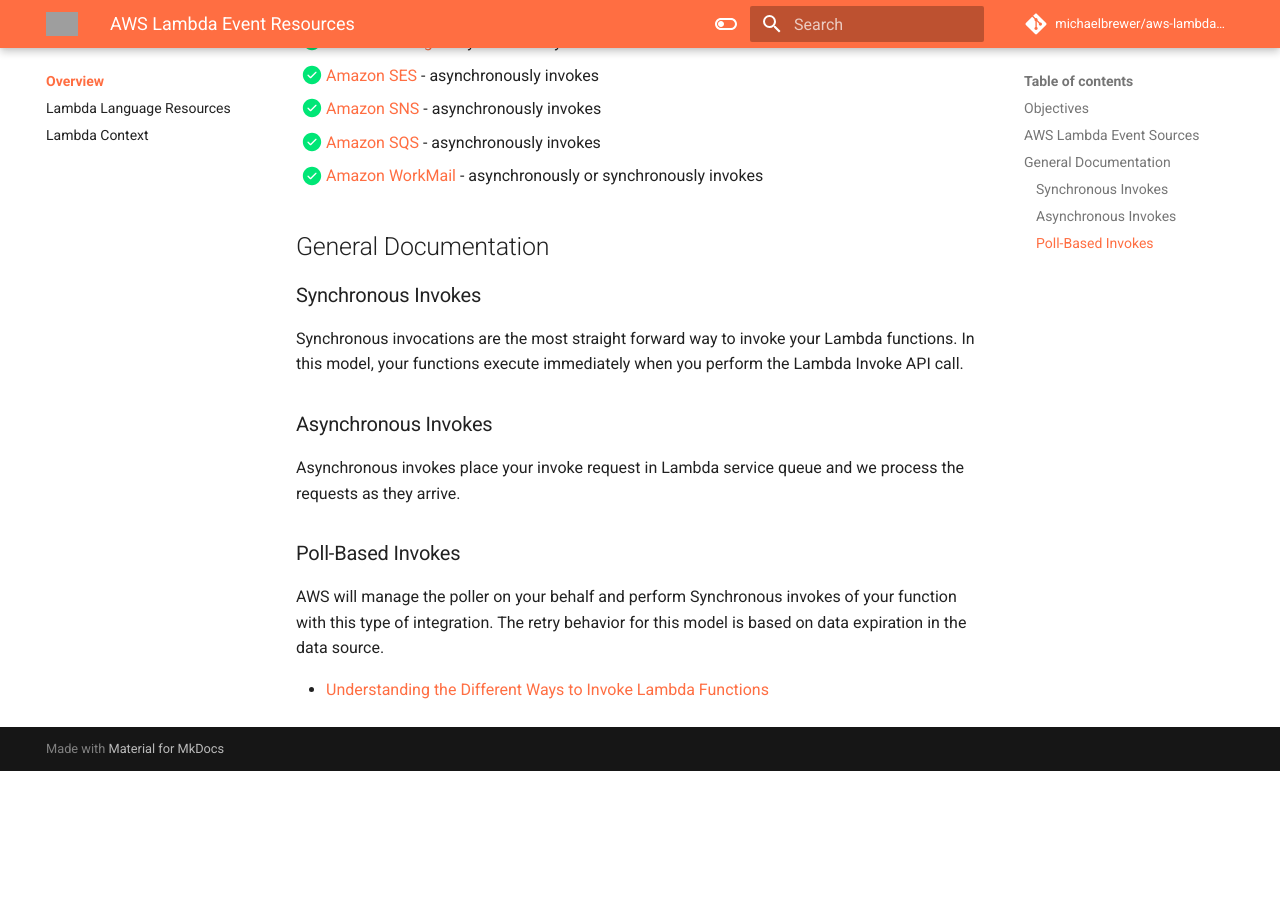
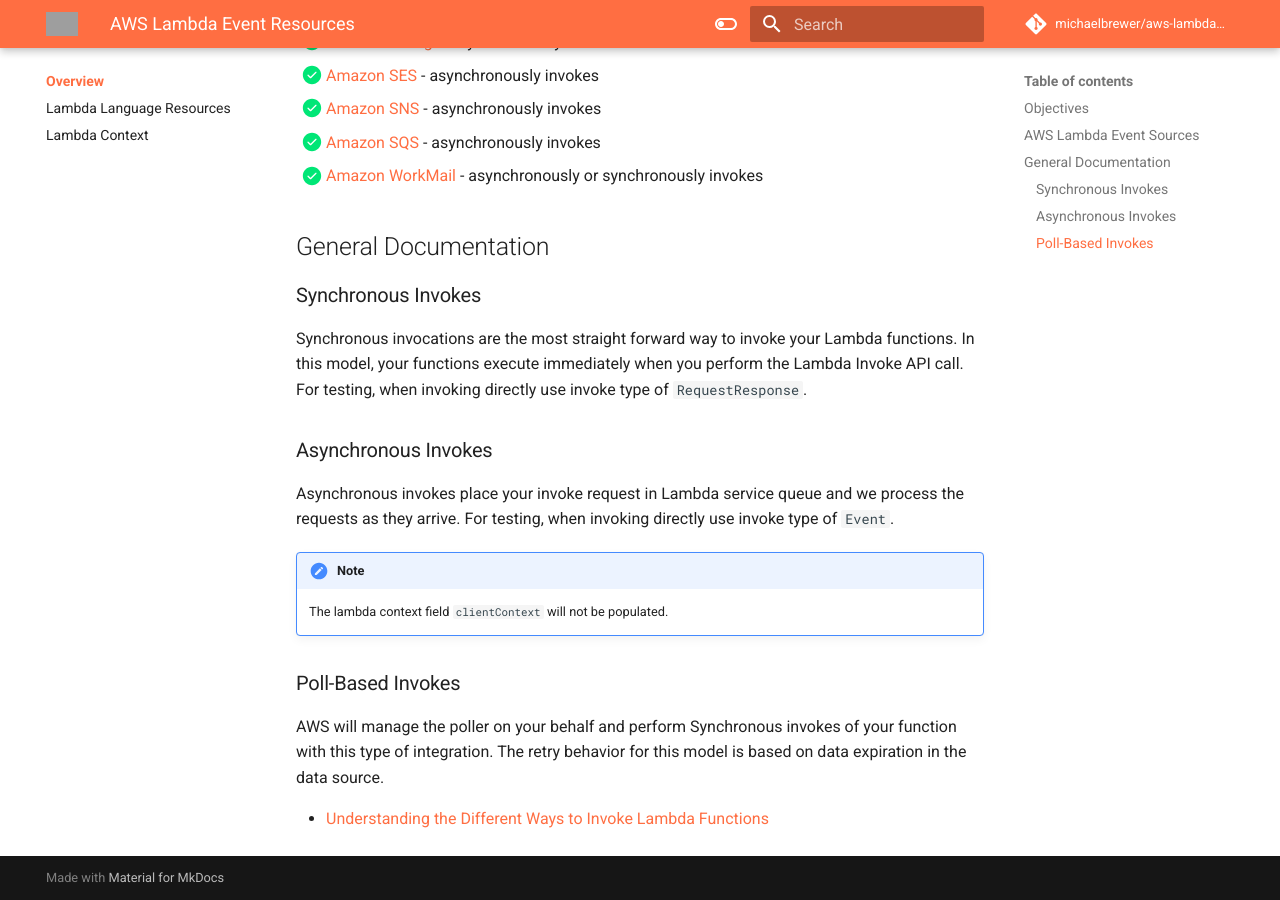
Before and after one commit to michaelbrewer/aws-lambda-events, an MkDocs documentation site: the page built from docs/index.md, in a window 1280 px wide and 900 px high, scrolled down 1886 px. Built offline with MkDocs 1.6.1 and Material for MkDocs 9.7.7, drawn with Linux system fonts in a browser that asks for light colours; comment, search, counter and statistics services are not loaded; before the commit the page ends 2657 px from its top, so only the background shows below that; grey boxes are pictures that could not be loaded.

Commit message:
chore: Add note about client context.

```diff
--- a/docs/index.md
+++ b/docs/index.md
@@ -62,11 +62,14 @@
 
 ### Synchronous Invokes
 
-Synchronous invocations are the most straight forward way to invoke your Lambda functions. In this model, your functions execute immediately when you perform the Lambda Invoke API call.
+Synchronous invocations are the most straight forward way to invoke your Lambda functions. In this model, your functions execute immediately when you perform the Lambda Invoke API call. For testing, when invoking directly use invoke type of `RequestResponse`.
 
 ### Asynchronous Invokes
 
-Asynchronous invokes place your invoke request in Lambda service queue and we process the requests as they arrive.
+Asynchronous invokes place your invoke request in Lambda service queue and we process the requests as they arrive. For testing, when invoking directly use invoke type of `Event`.
+
+!!!NOTE
+    The lambda context field `clientContext` will not be populated.
 
 ### Poll-Based Invokes
 
```
